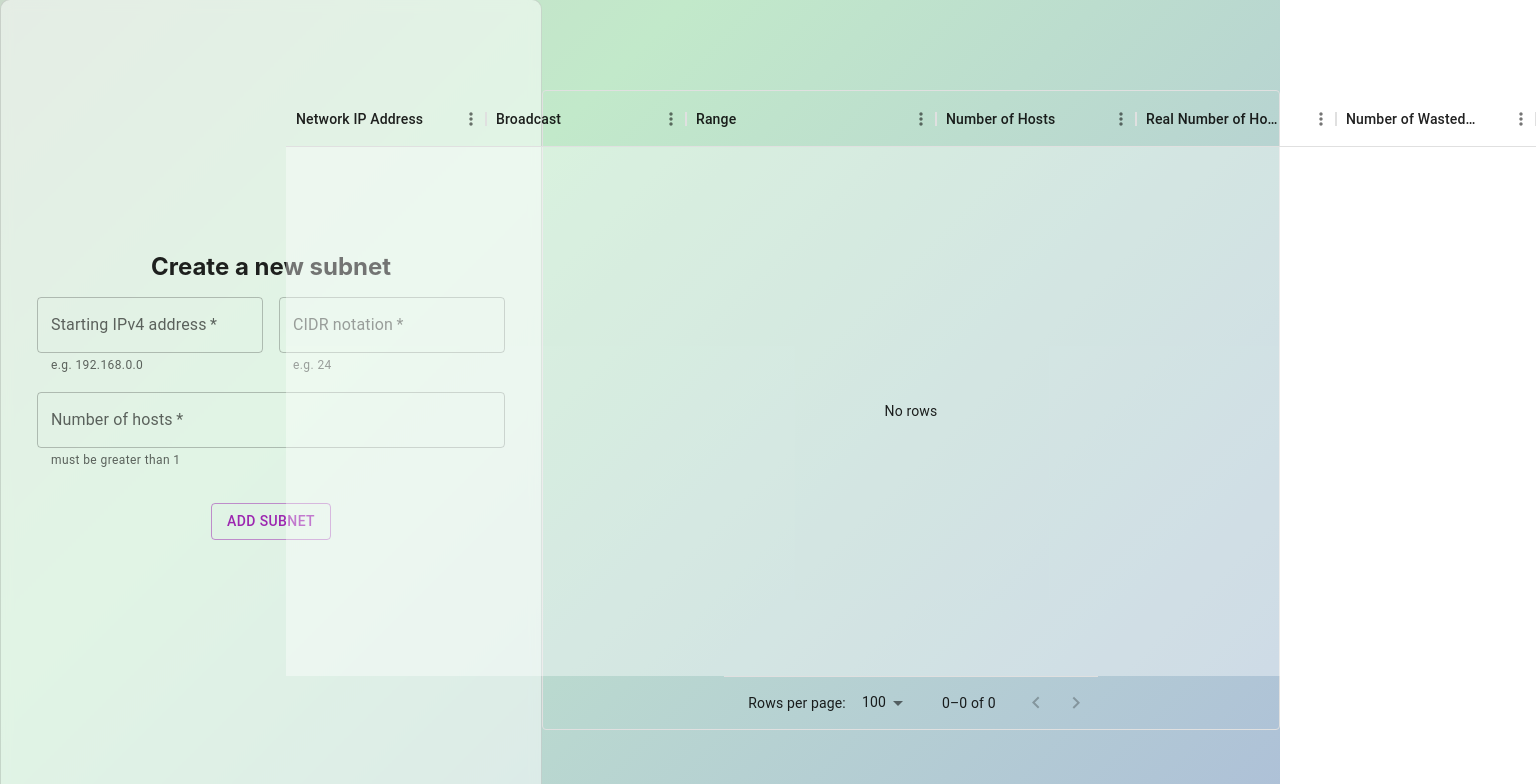
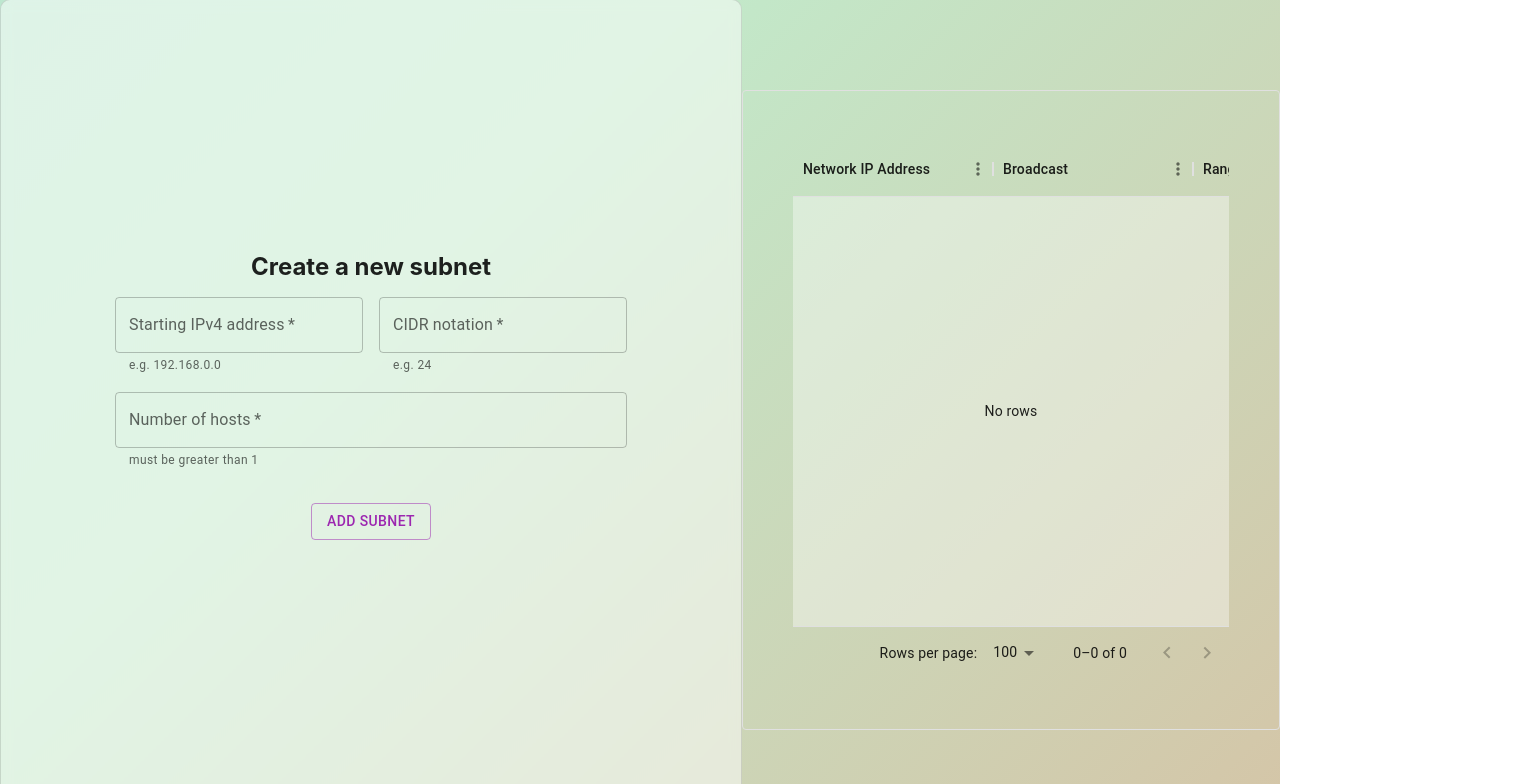
Before and after one commit to LuMarans30/Subnetting-react, a React (Create React App) app: page / in a window 1280 px wide. Shown: the top 784 px of the page, 1536 px wide, since content can reach past the window. Built offline with nearby package versions, Linux system fonts and the light colour scheme.

Commit message:
better page structure

```diff
--- a/src/App.css
+++ b/src/App.css
@@ -1,11 +1,13 @@
 .App {
-	background: linear-gradient(-45deg, #9a99e5, #c2e9ca, #e1adca, #edb5cb);
+	background: linear-gradient(-45deg, #e6a386, #c2e9ca, #ade1df, #bcb5ed);
 	background-size: 400% 400%;
 	animation: gradient 15s ease infinite;
 	height: 100vh;
 	display: flex;
 	justify-content: center;
 	align-items: center;
+	/*Disable scrolling*/
+	overflow: hidden;
 }
 
 .Card {
@@ -21,9 +23,11 @@
 	0% {
 		background-position: 0% 50%;
 	}
+
 	50% {
 		background-position: 100% 50%;
 	}
+
 	100% {
 		background-position: 0% 50%;
 	}
--- a/src/App.js
+++ b/src/App.js
@@ -14,7 +14,7 @@ const styles = {
     flexDirection: 'column',
     alignItems: 'center',
     justifyContent: 'center',
-    maxWidth: 500,
+    maxWidth: 700,
     //Transparent blurry background
     backgroundColor: 'rgba(255, 255, 255, 0.5)',
     backdropFilter: 'blur(6px)',
--- a/src/SubnetForm.js
+++ b/src/SubnetForm.js
@@ -35,7 +35,7 @@ const SubnetForm = (props) => {
     <React.Fragment>
       <form onSubmit={handleSubmit} style={styles.form}>
         <Stack spacing={2} direction="column" sx={{ marginBottom: 4 }}>
-        <h2 style={styles.h2}>Create a new subnet</h2>
+          <h2 style={styles.h2}>Create a new subnet</h2>
           <Stack direction="row" spacing={2}>
             <TextField
               id='ipaddr'
--- a/src/SubnetsGrid.js
+++ b/src/SubnetsGrid.js
@@ -4,10 +4,9 @@ import { DataGrid } from '@mui/x-data-grid';
 
 const style = {
     height: '80%',
-    width: '100%',
+    width: '65%',
     marginTop: 20,
-    alignItems: 'center',
-    justifyContent: 'center'
+    padding: 50
 }
 
 const columns = [
@@ -28,6 +27,23 @@ const SubnetsGrid = (props) => {
             columns={columns}
             pageSize={props.pageSize}
             rowsPerPageOptions={[props.pageSize]}
+            sx={{
+                '& .MuiDataGrid-virtualScroller::-webkit-scrollbar': {
+                    height: 8,
+                    width: 8,
+                    background: '#F5F5F5',
+                    borderRadius: 10,
+                },
+                '& .MuiDataGrid-virtualScroller::-webkit-scrollbar-track': {
+                    borderRadius: 10,
+                    background: '#F5F5F5',
+                    height: 8,
+                },
+                '& .MuiDataGrid-virtualScroller::-webkit-scrollbar-thumb': {
+                    backgroundColor: '#555',
+                    borderRadius: 10,
+                }
+            }}
         />
     )
 }
```
Lines whose indentation alone changed are shown as unchanged.
